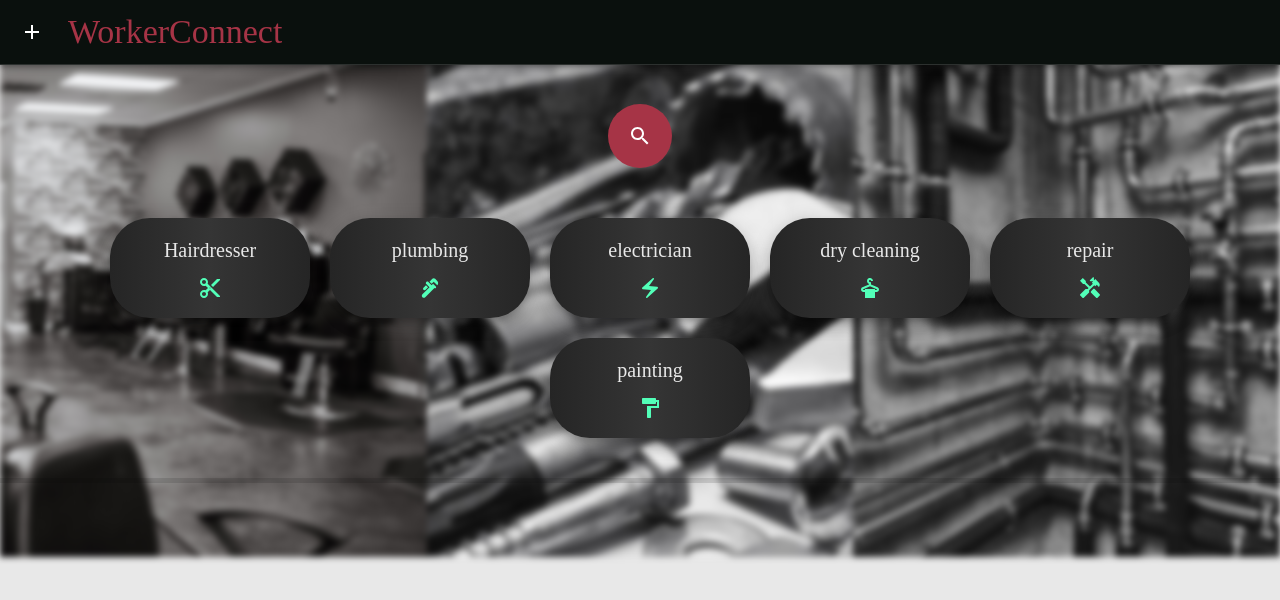
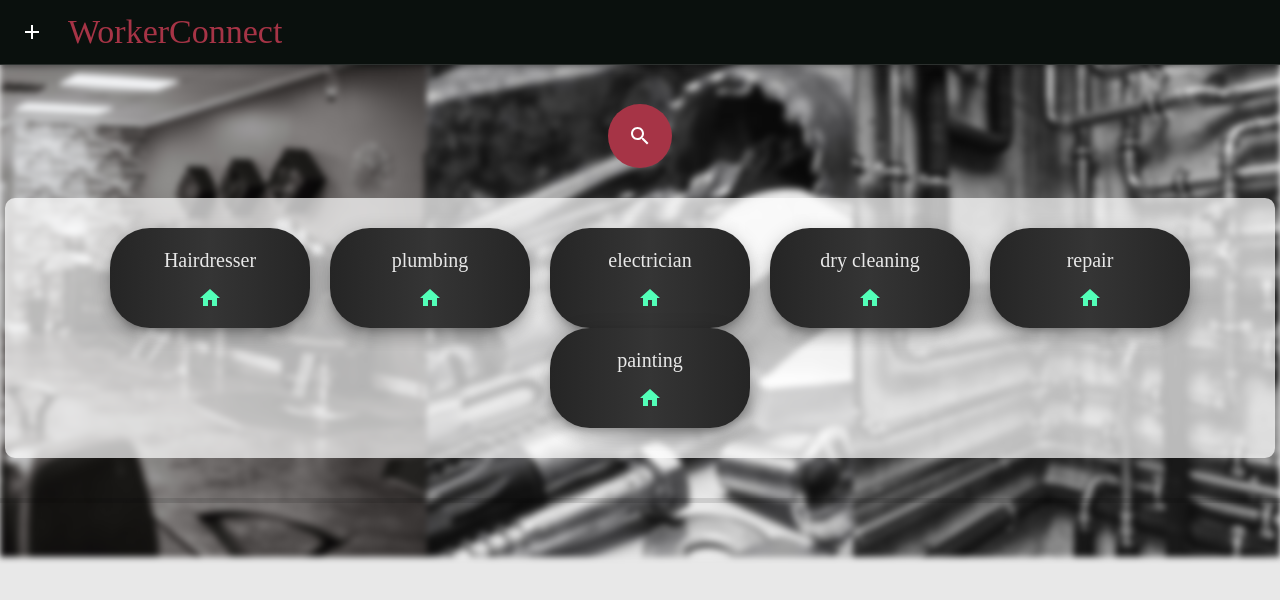
Before and after one commit to jackdaw114/placeholder, a React (Create React App) app in the folder frontend/my_app/: page /home in a window 1280 px wide. Shown: the top 600 px of the page. Built offline with nearby package versions, Linux system fonts and the light colour scheme; a web font is replaced by a local one.

Commit message:
small changes

```diff
--- a/frontend/my_app/package.json
+++ b/frontend/my_app/package.json
@@ -15,9 +15,11 @@
     "npm": "^9.6.0",
     "react": "^18.2.0",
     "react-dom": "^18.2.0",
+    "react-html-string": "^0.1.0",
     "react-router": "^6.8.2",
     "react-router-dom": "^6.8.2",
     "react-scripts": "5.0.1",
+    "string-to-react-component": "^3.0.2",
     "web-vitals": "^2.1.4"
   },
   "scripts": {
--- a/frontend/my_app/src/components/Services.css
+++ b/frontend/my_app/src/components/Services.css
@@ -2,15 +2,21 @@
     display: flex;
     z-index: 1;
     flex-wrap: wrap;
+    width: auto;
     margin-top: 30px;
     margin-left: 5px;
     margin-right: 5px;
+    padding: 30px;
     justify-content: center;
+    border-radius: 10px;
+
 }
 
 .home_row>* {
     margin-left: 20px;
-    margin-top: 20px;
+    opacity: 100%;
+
+    background-color: aliceblue;
 }
 
 .home_image {
--- a/frontend/my_app/src/components/Services.js
+++ b/frontend/my_app/src/components/Services.js
@@ -1,42 +1,58 @@
-import { Card, CardContent, Typography, CardMedia, TextField, Icon } from '@mui/material'
+import { Card, CardContent, Typography, CardMedia, TextField, Icon, Paper, createSvgIcon, SvgIcon } from '@mui/material'
 import { Box } from '@mui/system'
 import { ThemeProvider } from '@emotion/react'
 import theme from '../design/palette'
 import './Services.css'
 import img from '../img/plumbing.jpg'
-
+import data from './Services.json'
 import img2 from '../img/hairdresser.jpg'
 import DryCleaningIcon from '@mui/icons-material/DryCleaning';
-import { ContentCut, ElectricBolt, FormatPaint, Handyman, Plumbing } from '@mui/icons-material'
+import { ContentCut, ElectricBolt, FormatPaint, Handyman, Plumbing, SportsRugbySharp } from '@mui/icons-material'
+import { createElement, useRef } from 'react'
+import HTMLstring from 'react-html-string';
 
-const data = [
-    {
-        name: "Hairdresser",
-        icon: <ContentCut />,
-    },
-    { name: "plumbing", icon: <Plumbing /> },
-    { name: "electrician", icon: <ElectricBolt /> },
-    { name: "dry cleaning", icon: <DryCleaningIcon /> },
-    { name: "repair", icon: <Handyman /> },
-    { name: "painting", icon: <FormatPaint /> },
-];
+
+
+// const data = [
+//     {
+//         name: "Hairdresser",
+//         icon: <ContentCut />,
+//     },
+//     { name: "plumbing", icon: <Plumbing /> },
+//     { name: "electrician", icon: <ElectricBolt /> },
+//     { name: "dry cleaning", icon: <DryCleaningIcon /> },
+//     { name: "repair", icon: <Handyman /> },
+//     { name: "painting", icon: <FormatPaint /> },
+// ];
 
 
 export default function Services() {
+    function Test(item, props) {
+        // const TestIcon = createSvgIcon(
+        //     <path d={item} />,
+        //     'testicon'
+        // )
+        // return (<TestIcon />)
+        return (<SvgIcon {...props} >
+            <path d="M10 20v-6h4v6h5v-8h3L12 3 2 12h3v8z" />
+        </SvgIcon>)
+    }
     return (
-        <ThemeProvider theme={theme}>
-            <Box className="home_row">
+        <ThemeProvider theme={theme} >
+            <Paper sx={{ display: 'flex', justifyContent: 'center', backgroundColor: 'transparent', border: 0, boxShadow: 0 }}>
+                <Box className="home_row" sx={{ backgroundColor: 'rgba(255,255,255,0.7)' }}>
 
-                {data.map((item, index) => (
+                    {data.service.map((item, index) => (
 
                         <Card className='card' elevation={10} sx={{ borderRadius: 10, maxWidth: 200, minWidth: 200, minHeight: 100, maxHeight: 100, justifyContent: 'space-between', textAlign: 'center' }}>
                             <CardContent >
                                 <Typography variant='h6'>{item.name}</Typography>
-                            <Icon sx={{ margin: 1, color: '#52FFB8' }}>{item.icon}</Icon>
+                                <Icon sx={{ margin: 1, color: '#52FFB8' }}>{Test(item.icon)}</Icon>
                             </CardContent>
                         </Card>
                     ))}
                 </Box>
+            </Paper>
         </ThemeProvider>
 
     )
--- a/frontend/my_app/src/components/Services.json
+++ b/frontend/my_app/src/components/Services.json
@@ -1,28 +1,28 @@
 {
     "service": [
         {
-            "service_name": "service1"
+            "name": "Hairdresser",
+            "icon": "M10 20v-6h4v6h5v-8h3L12 3 2 12h3v8z"
         },
         {
-            "service_name": "service1"
+            "name": "plumbing",
+            "icon": "M10 20v-6h4v6h5v-8h3L12 3 2 12h3v8z"
         },
         {
-            "service_name": "service1"
+            "name": "electrician",
+            "icon": "M10 20v-6h4v6h5v-8h3L12 3 2 12h3v8z"
         },
         {
-            "service_name": "service1"
+            "name": "dry cleaning",
+            "icon": "M10 20v-6h4v6h5v-8h3L12 3 2 12h3v8z"
         },
         {
-            "service_name": "service1"
+            "name": "repair",
+            "icon": "M10 20v-6h4v6h5v-8h3L12 3 2 12h3v8z"
         },
         {
-            "service_name": "service1"
-        },
-        {
-            "service_name": "service1"
-        },
-        {
-            "service_name": "service1"
+            "name": "painting",
+            "icon": "M53.29 16.4c1.085.844 1.71 2.142 1.71 3.517v29.155c0 1.104-.908 1.901-1.892 1.901-.319 0-.647-.084-.954-.269C50.013 49.413 46.801 48 43 48c-2.91 0-5.574.922-7.552 1.875C34.775 50.199 34 49.71 34 48.963l0-31.4c0-.39.149-.758.418-1.04C35.432 15.462 38.292 13 43 13 47.98 13 51.41 14.938 53.29 16.4zM30 17.563l0 31.411c0 .747-.774 1.236-1.447.912C26.565 48.929 23.892 48 21 48c-3.801 0-7.013 1.413-9.154 2.705-.307.185-.634.269-.954.269C9.908 50.974 9 50.176 9 49.072V19.917c0-1.375.625-2.673 1.71-3.517C12.59 14.938 16.02 13 21 13c4.707 0 7.568 2.462 8.582 3.523C29.851 16.804 30 17.173 30 17.563z"
         }
     ]
 }
```
Also changed, not shown: 1 other file (tests, documents, lock files or other folders). Lines whose indentation alone changed are shown as unchanged.
